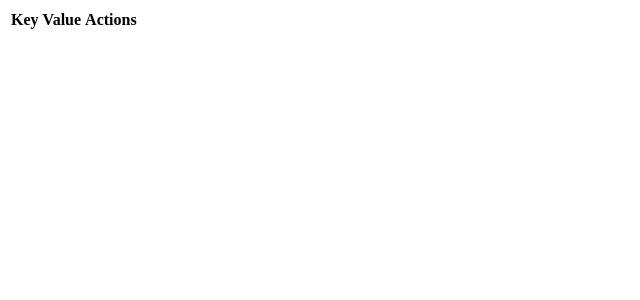
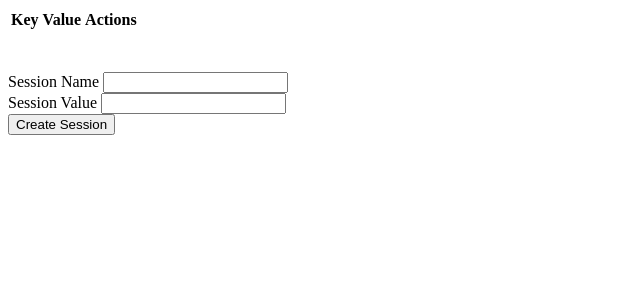
Before and after one commit to Fayaz409/Cookies-Django, a Django app: page /all-sessions/ in a window 1280 px wide. Shown: the top 300 px of the page, without its empty margins (0-640 px from the left). Run offline with Django 5.2, Linux system fonts and the light colour scheme; lists and menus that the app fills with data are empty.

Commit message:
Create Session Using Template

```diff
--- a/cookiesdemo/cookiesapp/templates/cookiesapp/sessions.html
+++ b/cookiesdemo/cookiesapp/templates/cookiesapp/sessions.html
@@ -32,5 +32,19 @@
             </tr>
         </tbody>
     </table>
+    <br/>
+    <br/>
+    <form action="{%url 'add-session'%}" method="post">
+        {%csrf_token%}
+        <div>
+            <label for="session_name">Session Name</label>
+            <input type="text" class="sessionNameId" name="session_name">
+        </div>
+        <div>
+            <label for="session_value">Session Value</label>
+            <input type="text" name="session_value" id="sessionValueId">
+        </div>
+        <button type="submit">Create Session</button>
+    </form>
 </body>
 </html>
--- a/cookiesdemo/cookiesapp/urls.py
+++ b/cookiesdemo/cookiesapp/urls.py
@@ -8,5 +8,6 @@ urlpatterns =[
     path('read-cookie/<str:cookie_name>',views.read_cookies,name='read-cookie'),
     path('delete-cookie/<str:cookie_name>',views.delete_cookie,name='delete-cookie'),
     path('all-sessions/',views.all_sessions,name='all-sessions'),
+    path('create-session/',views.add_session,name='add-session'),
 
 ]
```
Also changed, not shown: cookiesdemo/db.sqlite3.
